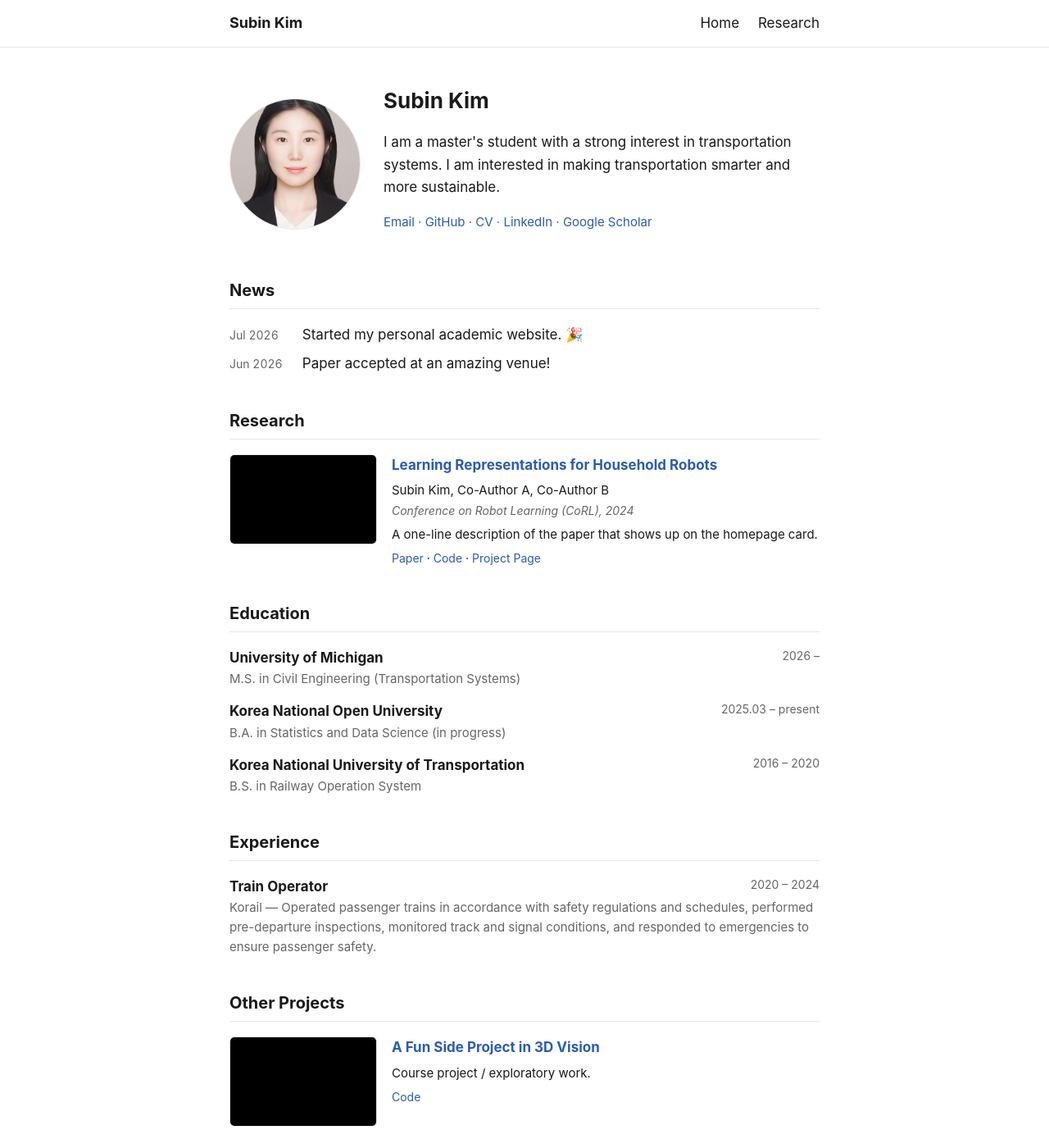
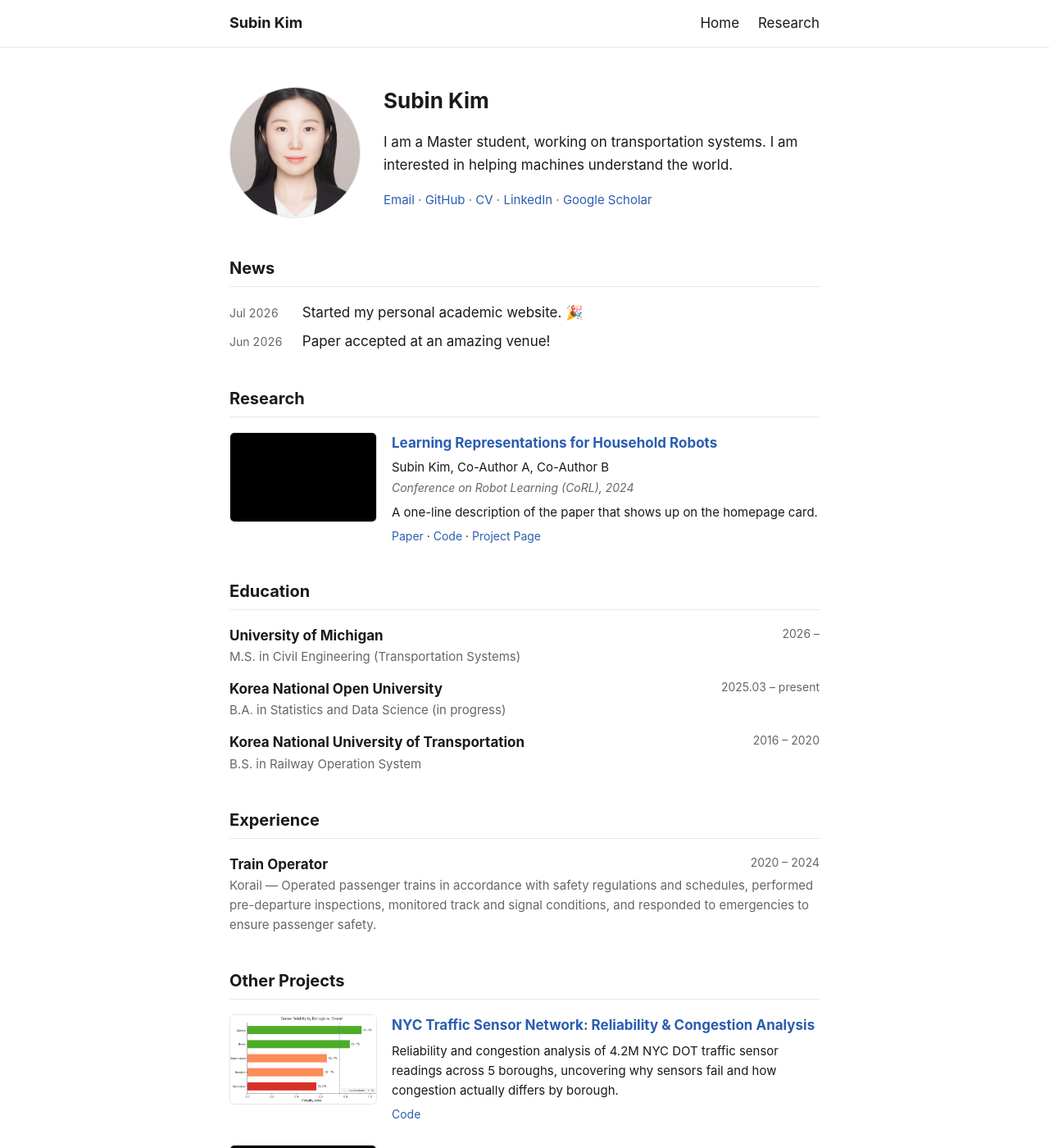
Before and after one commit to sbkim-208/website, a Jekyll site: the page built from index.html, in a window 1280 px wide and 1400 px high. Shown: the whole window at 82% size. Built offline with Jekyll 4.4.1, drawn with Linux system fonts in a browser that asks for light colours.

Commit message:
nyc_traffic_data

```diff
--- a/_config.yml
+++ b/_config.yml
@@ -1,19 +1,19 @@
 # --- Site settings ---
 title: Subin Kim
-tagline: Master's Student
+tagline: Master Student
 description: >-
   Personal academic website — research, publications, and projects.
 # Set this to your GitHub Pages URL. For a user site: https://<username>.github.io
 # For a project site, also set baseurl: "/<repo-name>"
-url: "https://minkyu.github.io"
-baseurl: ""
+url: "https://sbkim-208.github.io"
+baseurl: "/website"
 
 # --- Profile (edit these) ---
 author:
   name: Subin Kim
   bio: >-
-    I am a master's student with a strong interest in transportation systems.
-    I am interested in making transportation smarter and more sustainable.
+    I am a Master student, working on transportation systems.
+    I am interested in helping machines understand the world.
   photo: /assets/img/profile.png
   email: sbkim208@gmail.com
   github: sbkim-208
--- /dev/null
+++ b/_projects/2026-nyc-traffic-analysis.md
@@ -0,0 +1,14 @@
+---
+title: "NYC Traffic Sensor Network: Reliability & Congestion Analysis"
+category: other            # not "research" -> appears under "Other Projects"
+year: 2026
+summary: "Reliability and congestion analysis of 4.2M NYC DOT traffic sensor readings across 5 boroughs, uncovering why sensors fail and how congestion actually differs by borough."
+thumbnail: /assets/img/projects/nyc-traffic-borough-reliability.png
+links:
+  - name: Code
+    url: https://github.com/sbkim-208/nyc_traffic_data_analysis
+---
+
+Analyzed 4.2M rows of NYC DOT traffic speed sensor data (April–August 2024, 5 boroughs) to answer two questions: how reliable are the sensors, and how does congestion actually vary across the city?
+
+Sensor reliability varies sharply by borough (56% in Manhattan vs. 93% in Queens) — not because congestion wears sensors down, a hypothesis I tested directly on the data and rejected, but because valid-reading availability clusters around specific times of day per segment. After cleaning (removing 16 fully-dead segments, time-based interpolation for the rest), a time-series analysis showed Manhattan is uniformly slow all day rather than "worst at rush hour," while Brooklyn, Bronx, and Queens are highway-fast overnight and collapse hardest during peak hours. Also built lag/rolling features for downstream ML forecasting, including a stuck-sensor diagnostic that catches frozen readings a status-code filter alone would miss.
```
Also changed, not shown: assets/img/projects/nyc-traffic-borough-reliability.png (added).
